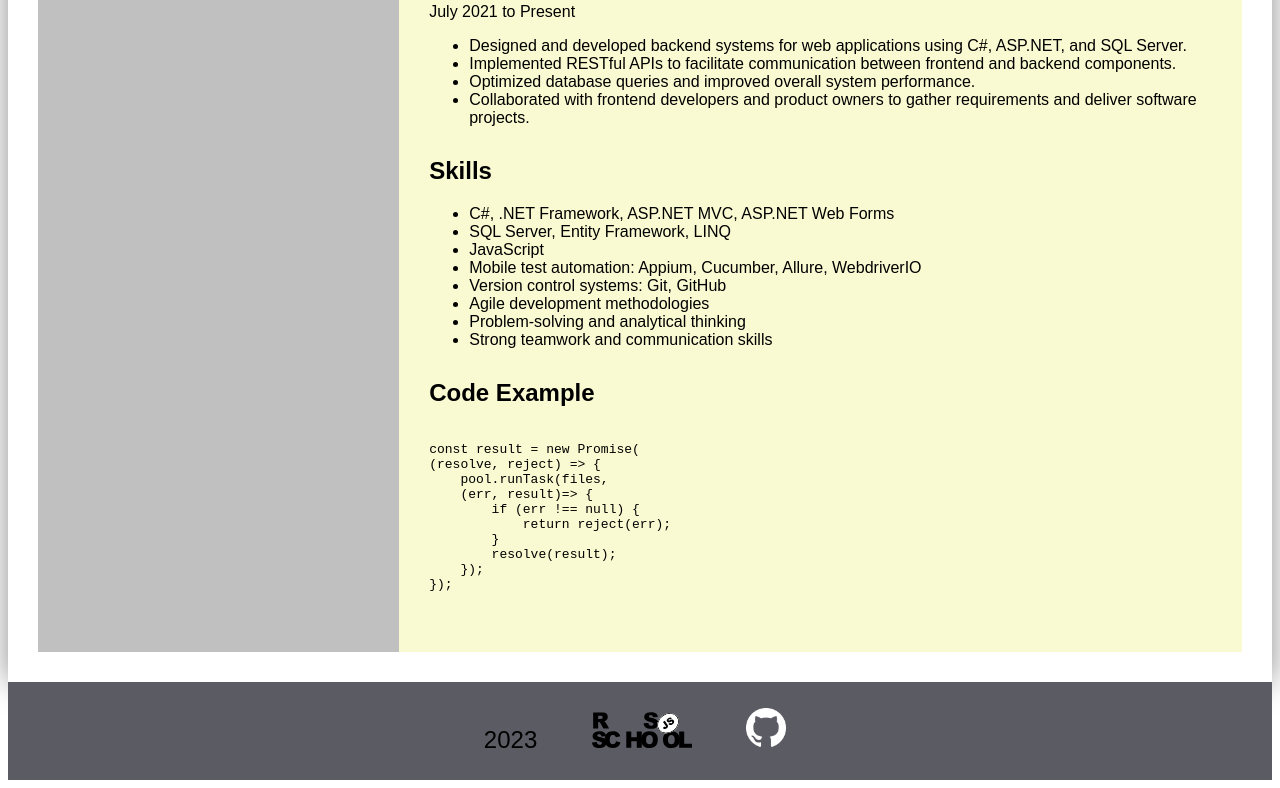
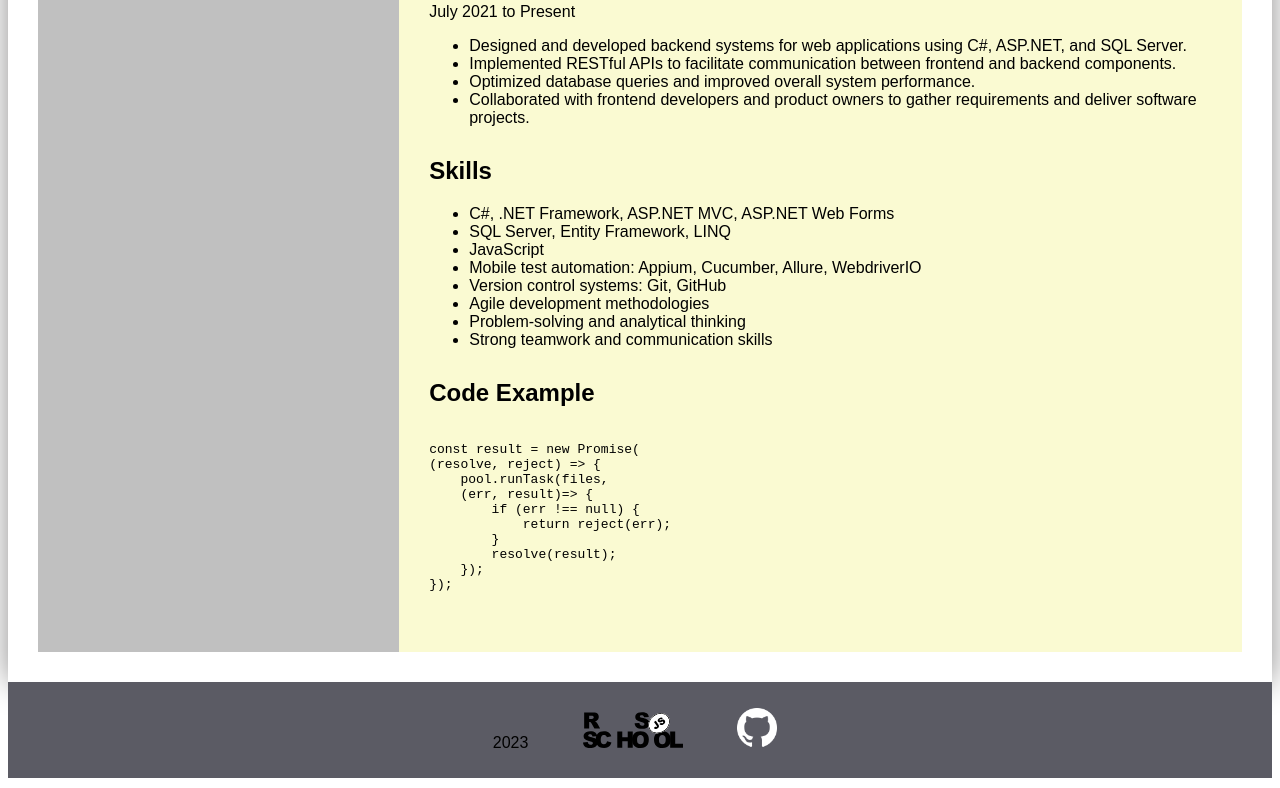
Before and after one commit to denis-ga/rsschool-cv, a plain HTML site: page index.html in a window 1280 px wide. Shown: the part 751-1539 px from the top of the page. Drawn offline with Linux system fonts and the light colour scheme.

Commit message:
fix: Inline style is not allowed

```diff
--- a/index.html
+++ b/index.html
@@ -119,7 +119,7 @@ const result = new Promise(
         <footer class="footer-area">
             <ul class="horizontal-list">
                 <li>
-                    <span style="font-size: 24px;">2023</span>
+                    <span>2023</span>
                 </li>
                 <li>
                     <a href="https://rs.school/js/" target="_blank"><img src="./img/rs_school_js.svg" alt="logo rsschool" width="100"></a>
```
